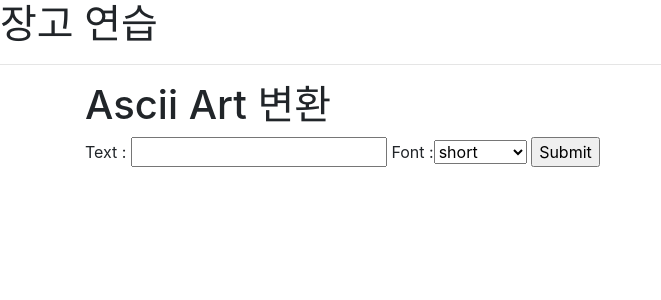
After one commit to sshyeri/django_intro, a Django app: page /utilities/ascii_new/ in a window 1280 px wide. The commit adds this page. Shown: the top 300 px of the page, without its empty margins (0-661 px from the left). Run offline with Django 3.2, Linux system fonts and the light colour scheme; some libraries are stand-ins or nearby versions.

Commit message:
12_Django intro 실습

```diff
--- /dev/null
+++ b/utilities/templates/utilities/ascii_make.html
@@ -0,0 +1,2 @@
+
+    <pre>{{ res }}</pre>
--- /dev/null
+++ b/utilities/templates/utilities/ascii_new.html
@@ -0,0 +1,14 @@
+{% extends 'base.html' %}
+{% block title %}Ascii_new{% endblock %}
+{% block body %}
+    <h1>Ascii Art 변환</h1>
+    <form action='/utilities/ascii_make'>
+        Text : <input type="text" name="text"/>
+        Font :<select name="font">
+                {% for font in fonts %}
+            	    <option value="{{ font }}">{{ font }}</option>
+            	{% endfor %}
+            </select>
+        <input type="submit" value="Submit"/>
+    </form>
+{% endblock %}
--- /dev/null
+++ b/utilities/templates/utilities/original.html
@@ -0,0 +1,5 @@
+<h2><pre>{{ res }}</pre></h2>
+<form action='/utilities/translated'>
+    <input type="text" name="kor"/>
+    <input type="submit" value="Submit"/>
+</form>
--- /dev/null
+++ b/utilities/templates/utilities/translated.html
@@ -0,0 +1,3 @@
+<h2><pre>{{ res }}</pre></h2>
+<h1>{{ kor }}</h1>
+<h1>-> {{ reply_text }}</h1>
--- a/utilities/urls.py
+++ b/utilities/urls.py
@@ -2,5 +2,13 @@ from django.urls import path
 from . import views
 
 urlpatterns = [
+        path('translated/', views.translated, name='translated'),
+        path('original/', views.original, name='original'),
+        path('ascii_make/', views.ascii_make, name='ascii_make'),
+        path('ascii_new/', views.ascii_new, name='ascii_new'),
+        path('today/', views.today, name='today'),
+        path('imagepick/', views.imagepick, name='imagepick'),
+        path('graduation/', views.graduation, name='graduation'),
+        path('bye/', views.bye, name='bye'),
         path('', views.index, name='index'),
     ]
--- a/utilities/views.py
+++ b/utilities/views.py
@@ -1,5 +1,85 @@
 from django.shortcuts import render
+from datetime import datetime
+import requests
+import random
+import os
 
 # Create your views here.
+today = datetime.now().date()
+
 def index(request):
     return render(request, 'utilities/index.html')
+
+def bye(request):
+    dday = datetime(2020,2,28).date()
+    td = (dday - today).days
+    return render(request, 'utilities/bye.html', {
+                'today': today, 'dday' : dday, 'td': td})
+
+def graduation(request):
+    dday = datetime(2019, 5, 28).date()
+    td = (dday - today).days
+    return render(request, 'utilities/graduation.html', {
+                'today': today, 'dday' : dday, 'td': td})
+
+def imagepick(request):
+    return render(request, 'utilities/imagepick.html')
+
+def today(request):
+    key = "80f1ea7bdfb5a7f94a02608b259e1b89"
+    url = f"https://api.openweathermap.org/data/2.5/weather?q=Seoul,kr&lang=kr&appid={key}"
+    response = requests.get(url).json()
+    weather = response["weather"][0]["description"]
+    temp = response["main"]["temp"]
+    temp -= 273.15
+    temp_min = response["main"]["temp_min"]
+    temp_min -= 273.15
+    temp_max = response["main"]["temp_max"]
+    temp_max -= 273.15
+    return render(request, 'utilities/today.html', {'weather' : weather,
+                    'temp' : int(temp), 'temp_min' : temp_min, 'temp_max' : temp_max})
+
+fonts =['short', 'utopia', 'rounded', 'acrobatic', 'alligator']
+
+def ascii_new(request):
+
+    return render(request, 'utilities/ascii_new.html', {'fonts' : fonts})
+
+def ascii_make(request):
+    text = request.GET.get('text')
+    font = request.GET.get('font')
+    url = f"http://artii.herokuapp.com/make?text={text}&font={font}"
+    res = requests.get(url).text
+    return render(request, 'utilities/ascii_make.html', {'res' : res})
+
+def original(request):
+    font = random.choice(fonts)
+    url = f"http://artii.herokuapp.com/make?text=Translator&font={font}"
+    res = requests.get(url).text
+    return render(request, 'utilities/original.html', {'res' : res})
+
+def translated(request):
+    font = random.choice(fonts)
+    url = f"http://artii.herokuapp.com/make?text=Translator&font={font}"
+    res = requests.get(url).text
+    kor = request.GET.get('kor')
+
+    naver_client_id = os.getenv("NAVER_CLIENT_ID")
+    naver_client_secret = os.getenv("NAVER_CLIENT_SECRET")
+    papago_url = "https://openapi.naver.com/v1/papago/n2mt"
+
+    headers = {
+        "X-Naver-Client-Id": naver_client_id,
+        "X-Naver-Client-Secret": naver_client_secret
+    }
+    data = {
+        "source": "ko",
+        "target": "en",
+        "text": kor
+    }
+    papago_response = requests.post(papago_url, headers=headers, data=data).json()
+
+    reply_text = papago_response["message"]["result"]["translatedText"]
+    print(reply_text)
+    return render(request, 'utilities/translated.html',{'res' : res,
+                'kor' : kor, 'reply_text' : reply_text})
```
Also changed, not shown: utilities/templates/utilities/bye.html (added, +7 -0 lines), utilities/templates/utilities/graduation.html (added, +7 -0 lines), utilities/templates/utilities/imagepick.html (added, +8 -0 lines), utilities/templates/utilities/index.html (+10 -0 lines), utilities/templates/utilities/today.html (added, +8 -0 lines).
